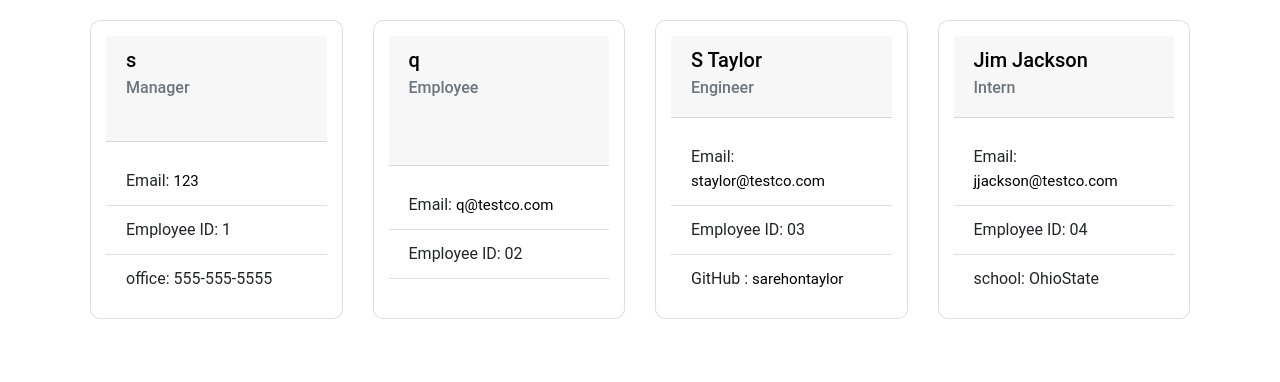
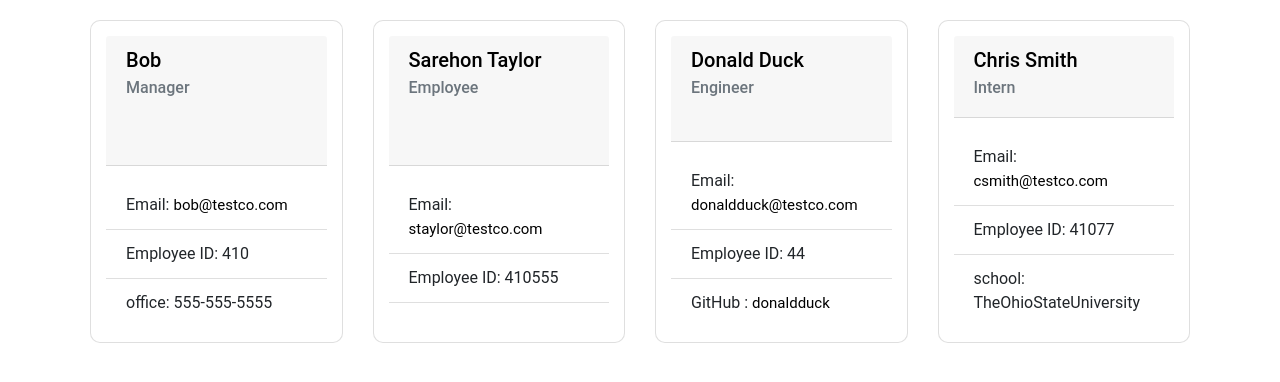
Before and after one commit to SarehonTaylor/TeamProfileGenerator, a website: page Createdprofile.html in a window 1280 px wide. Shown: the part 126-508 px from the top of the page. Drawn offline with nearby package versions, Linux system fonts and the light colour scheme.

```diff
--- a/Createdprofile.html
+++ b/Createdprofile.html
@@ -26,12 +26,12 @@
 
         <div class="card col" style="width: 18rem;">
         <div class="card-body card-header">
-            <h5 class="card-title">s</h5>
+            <h5 class="card-title">Bob</h5>
             <h6 class="card-subtitle mb-2 text-muted">Manager</h6>
         </div>
         <ul class="list-group list-group-flush">
-            <li class="list-group-item">Email: <a href=mailto:123>123</a></li>
-            <li class="list-group-item">Employee ID: 1</li>
+            <li class="list-group-item">Email: <a href=mailto:bob@testco.com>bob@testco.com</a></li>
+            <li class="list-group-item">Employee ID: 410</li>
             <li class="list-group-item"> office: 555-555-5555</li>
 
 
@@ -39,12 +39,12 @@
         </div>
         <div class="card col" style="width: 18rem;">
         <div class="card-body card-header">
-            <h5 class="card-title">q</h5>
+            <h5 class="card-title">Sarehon Taylor</h5>
             <h6 class="card-subtitle mb-2 text-muted">Employee</h6>
         </div>
         <ul class="list-group list-group-flush">
-            <li class="list-group-item">Email: <a href=mailto:q@testco.com>q@testco.com</a></li>
-            <li class="list-group-item">Employee ID: 02</li>
+            <li class="list-group-item">Email: <a href=mailto:staylor@testco.com>staylor@testco.com</a></li>
+            <li class="list-group-item">Employee ID: 410555</li>
             <li class="list-group-item">  </li>
 
 
@@ -52,26 +52,26 @@
         </div>
         <div class="card col" style="width: 18rem;">
         <div class="card-body card-header">
-            <h5 class="card-title">S Taylor</h5>
+            <h5 class="card-title">Donald Duck</h5>
             <h6 class="card-subtitle mb-2 text-muted">Engineer</h6>
         </div>
         <ul class="list-group list-group-flush">
-            <li class="list-group-item">Email: <a href=mailto:staylor@testco.com>staylor@testco.com</a></li>
-            <li class="list-group-item">Employee ID: 03</li>
-            <li class="list-group-item"> GitHub : <a href = 'https://www.github.com/sarehontaylor'> sarehontaylor</a></li>
+            <li class="list-group-item">Email: <a href=mailto:donaldduck@testco.com>donaldduck@testco.com</a></li>
+            <li class="list-group-item">Employee ID: 44</li>
+            <li class="list-group-item"> GitHub : <a href = 'https://www.github.com/donaldduck'> donaldduck</a></li>
 
 
         </ul>
         </div>
         <div class="card col" style="width: 18rem;">
         <div class="card-body card-header">
-            <h5 class="card-title">Jim Jackson</h5>
+            <h5 class="card-title">Chris Smith</h5>
             <h6 class="card-subtitle mb-2 text-muted">Intern</h6>
         </div>
         <ul class="list-group list-group-flush">
-            <li class="list-group-item">Email: <a href=mailto:jjackson@testco.com>jjackson@testco.com</a></li>
-            <li class="list-group-item">Employee ID: 04</li>
-            <li class="list-group-item"> school: OhioState</li>
+            <li class="list-group-item">Email: <a href=mailto:csmith@testco.com>csmith@testco.com</a></li>
+            <li class="list-group-item">Employee ID: 41077</li>
+            <li class="list-group-item"> school: TheOhioStateUniversity</li>
 
 
         </ul>
```
Also changed, not shown: GeneratedFiles/Createdprofile.html (deleted, +0 -89 lines).
